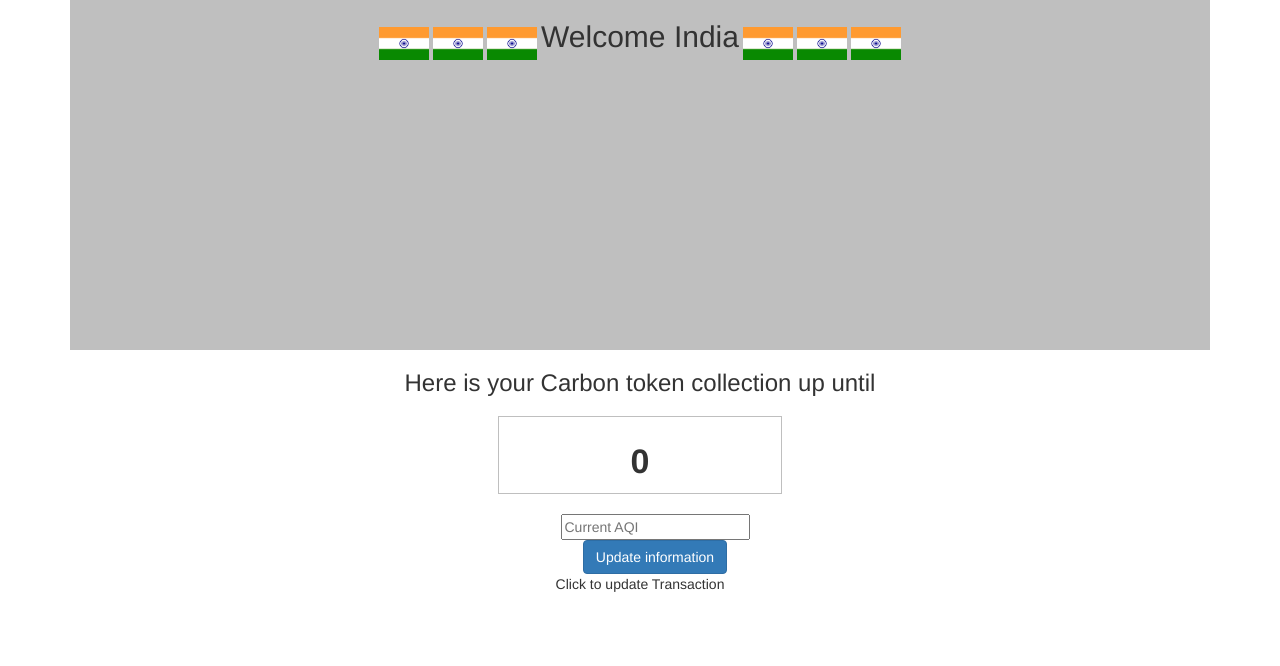
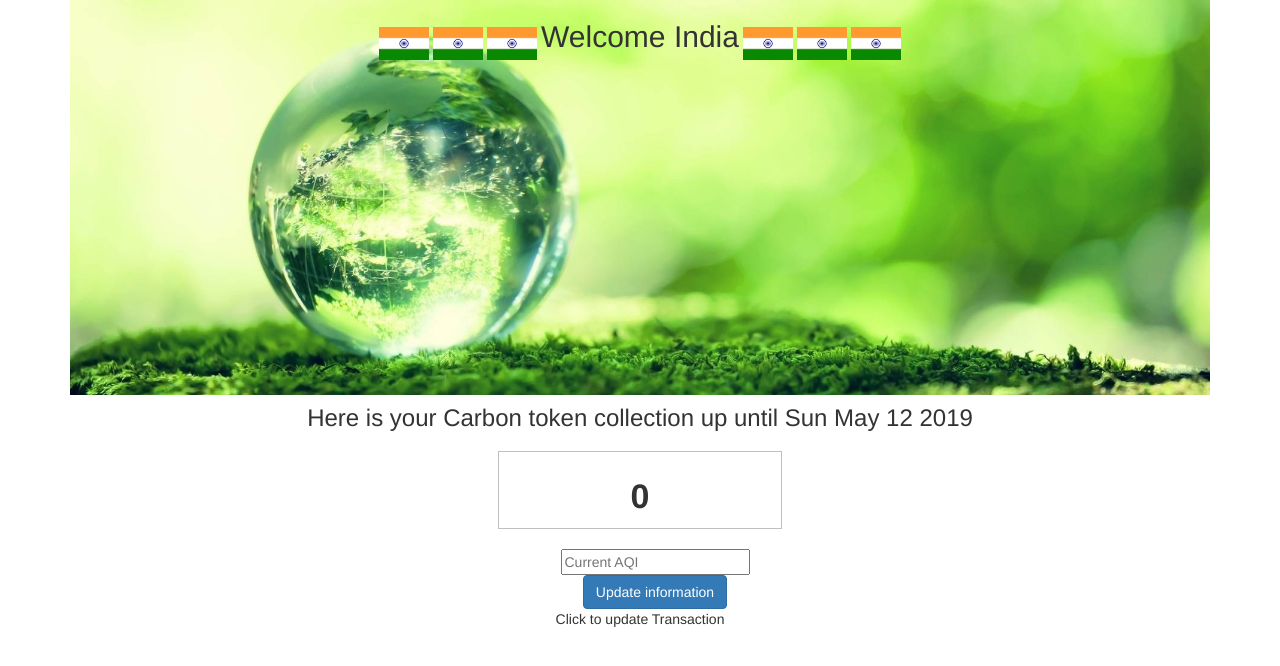
Before and after one commit to kushan22/GoGreenBlock, a website built with webpack: page app/src/index.html in a window 1280 px wide. Built offline with nearby package versions, Linux system fonts and the light colour scheme; what web3 would draw is missing.

Commit message:
Change on Client Side

```diff
--- a/app/src/index.html
+++ b/app/src/index.html
@@ -11,12 +11,9 @@
   <style >
 
     .header{
-      background-color: #BFBFBF;
-      width: 100%;
-      height: 350px;
-      background-size:  cover;
-      background-repeat:   no-repeat;
-      background-position: center center;
+
+      position: relative;
+      z-index: 2;
     }
     .carbon-token-box{
       width: 284px;
@@ -37,6 +34,21 @@
 
     .disp-inline {
       display: inline-block;
+      position: relative;
+      z-index: 1;
+    }
+
+    .img_class {
+      top: 0;
+      left: 0;
+      position: absolute;
+
+    }
+
+    .randomtext{
+      z-index: 1;
+
+
     }
   </style>
   </head>
@@ -44,20 +56,26 @@
   <body>
 
       <div class="container text-center">
-          <div class="header">
-            <div class="disp-inline">
-              <img id="image1" width="50px"/>
-              <img id="image2" width="50px"/>
-              <img id="image3" width="50px"/>
+          <div class="header" >
+              <div class="disp-inline">
+                  <img id="image4" width="50px"/>
+                  <img id="image5" width="50px"/>
+                  <img id="image6" width="50px"/>
+              </div>
+              <h2 class="disp-inline randomtext"> Welcome India </h2>
+
+              <div class="disp-inline">
+                  <img id="image1" width="50px"/>
+                  <img id="image2" width="50px"/>
+                  <img id="image3" width="50px"/>
+                </div>
+
+                <img id = "image7" class="img_class" width="100%"/>
             </div>
-          <h2 class="disp-inline"> Welcome India </h2>
-            <div class="disp-inline">
-                <img id="image4" width="50px"/>
-                <img id="image5" width="50px"/>
-                <img id="image6" width="50px"/>
-            </div>
-          </div>
-          <h3 class=""> Here is your Carbon token collection up until <span id="dispDate"></span></h3>
+
+
+
+          <h3 class="introCarbon" style="margin-top: 30%;"> Here is your Carbon token collection up until <span id="dispDate"></span></h3>
 
           <div class="container text-center carbon-token-box">
             <p class="carbon-token-text">0</p>
--- a/app/src/index.js
+++ b/app/src/index.js
@@ -3,6 +3,8 @@ import metaCoinArtifact from "../../build/contracts/CarbonContract.json";
 
 
 import IndiaImage from "../images/indiaFlag.png";
+import GoImage from "../images/GogBlockchain.jpg";
+import { stat } from "fs";
 
 
 const App = {
@@ -49,9 +51,13 @@ const App = {
     this.setStatus("Initiating transaction... (please wait)");
 
     const { sendCoin } = this.meta.methods;
-    await sendCoin(receiver, amount, currentAp).send({ from: this.account});
+    const status =  await sendCoin(receiver, amount, currentAp).send({ from: this.account});
 
-    this.setStatus("Transaction complete!");
+
+
+      this.setStatus("Transaction Done!!");
+
+
     this.refreshBalance();
   },
 
@@ -84,6 +90,7 @@ window.addEventListener("load", function() {
   var image4 = document.getElementById("image4");
   var image5 = document.getElementById("image5");
   var image6 = document.getElementById("image6");
+  var image7 = document.getElementById("image7");
 
   image1.src = IndiaImage;
   image2.src = IndiaImage;
@@ -91,6 +98,10 @@ window.addEventListener("load", function() {
   image4.src = IndiaImage;
   image5.src = IndiaImage;
   image6.src = IndiaImage;
+  image7.src = GoImage;
+
+  var date = new Date().toDateString();
+  document.getElementById("dispDate").textContent = date;
 
 
 
```
